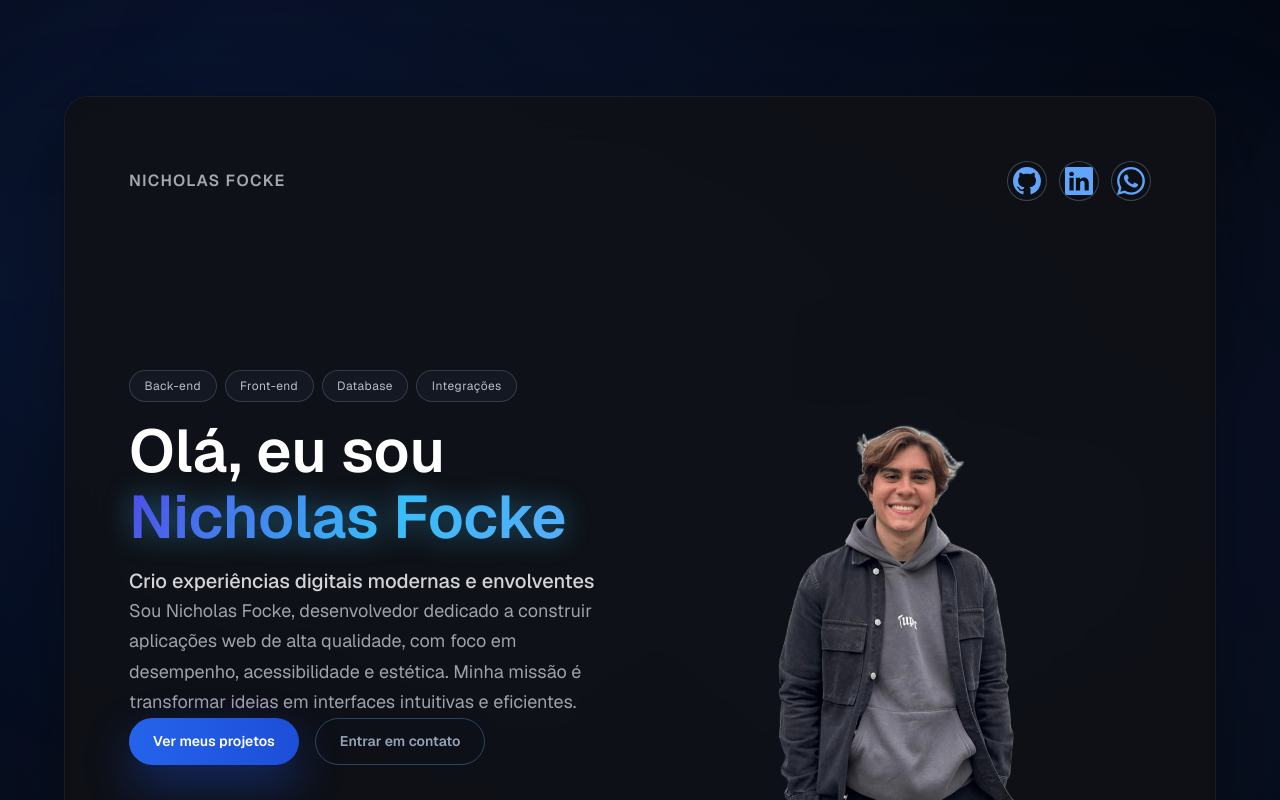
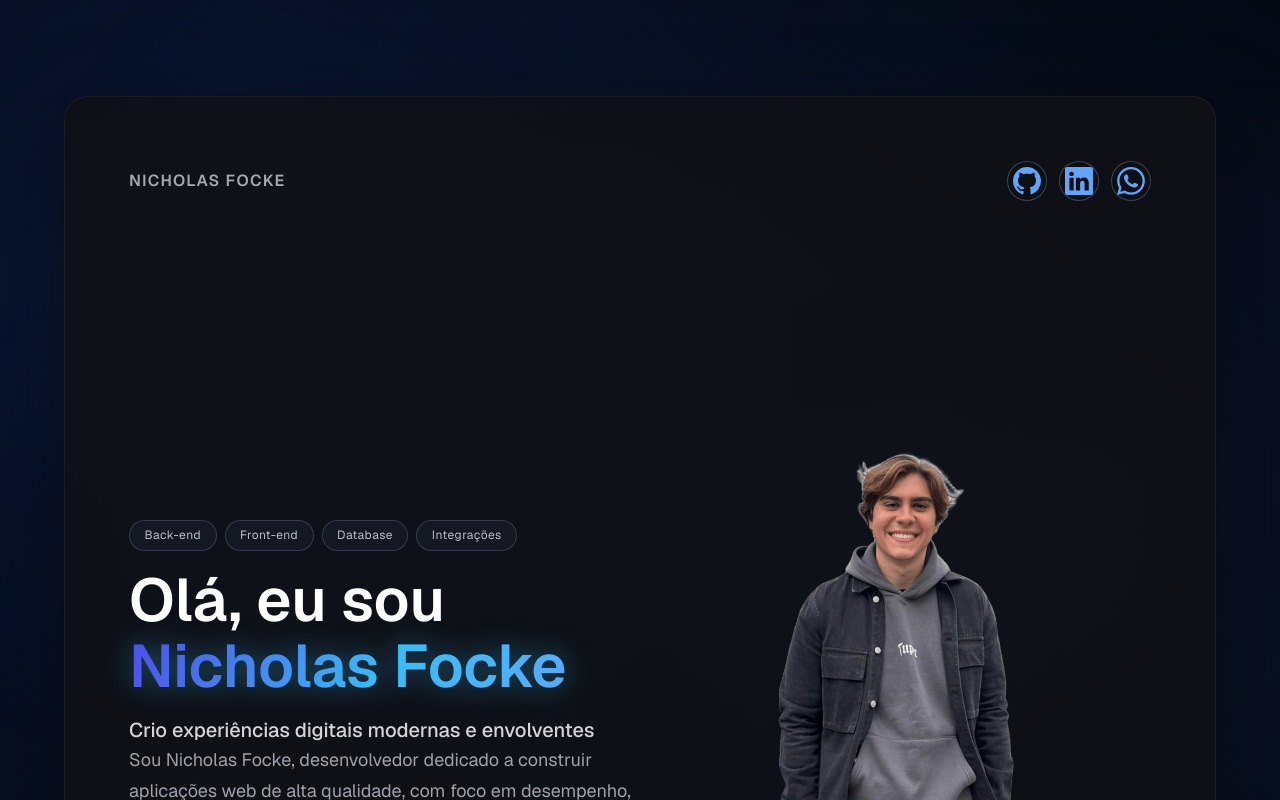
Before and after one commit to nicholasfocke/PortfolioNicholas, a Next.js app: page / in a window 1280 px wide. Shown: the top 800 px of the page. Built offline with nearby package versions, Linux system fonts and the light colour scheme.

Commit message:
Align hero image with contact button

```diff
--- a/src/app/page.module.css
+++ b/src/app/page.module.css
@@ -171,8 +171,8 @@
 .heroGrid {
   display: grid;
   grid-template-columns: minmax(0, 1fr) minmax(360px, 520px);
-  gap: 2rem;
-  align-items: center;
+  column-gap: 0;
+  align-items: end;
 }
 
 .heroText {
@@ -185,7 +185,8 @@
   align-items: center;
   max-width: 520px;
   width: 100%;
-  margin: 0 auto;
+  margin: 0;
+  align-self: end;
 }
 
 .heroImage :global(img) {
@@ -195,8 +196,8 @@
 
 @media (min-width: 1024px) {
   .heroImage {
-    align-self: flex-start;
-    transform: translateY(-1.75rem);
+    align-self: end;
+    transform: none;
   }
 }
 
@@ -208,6 +209,7 @@
   }
   .heroImage {
     margin-top: 0.25rem;
+    align-self: center;
   }
 }
 
```
